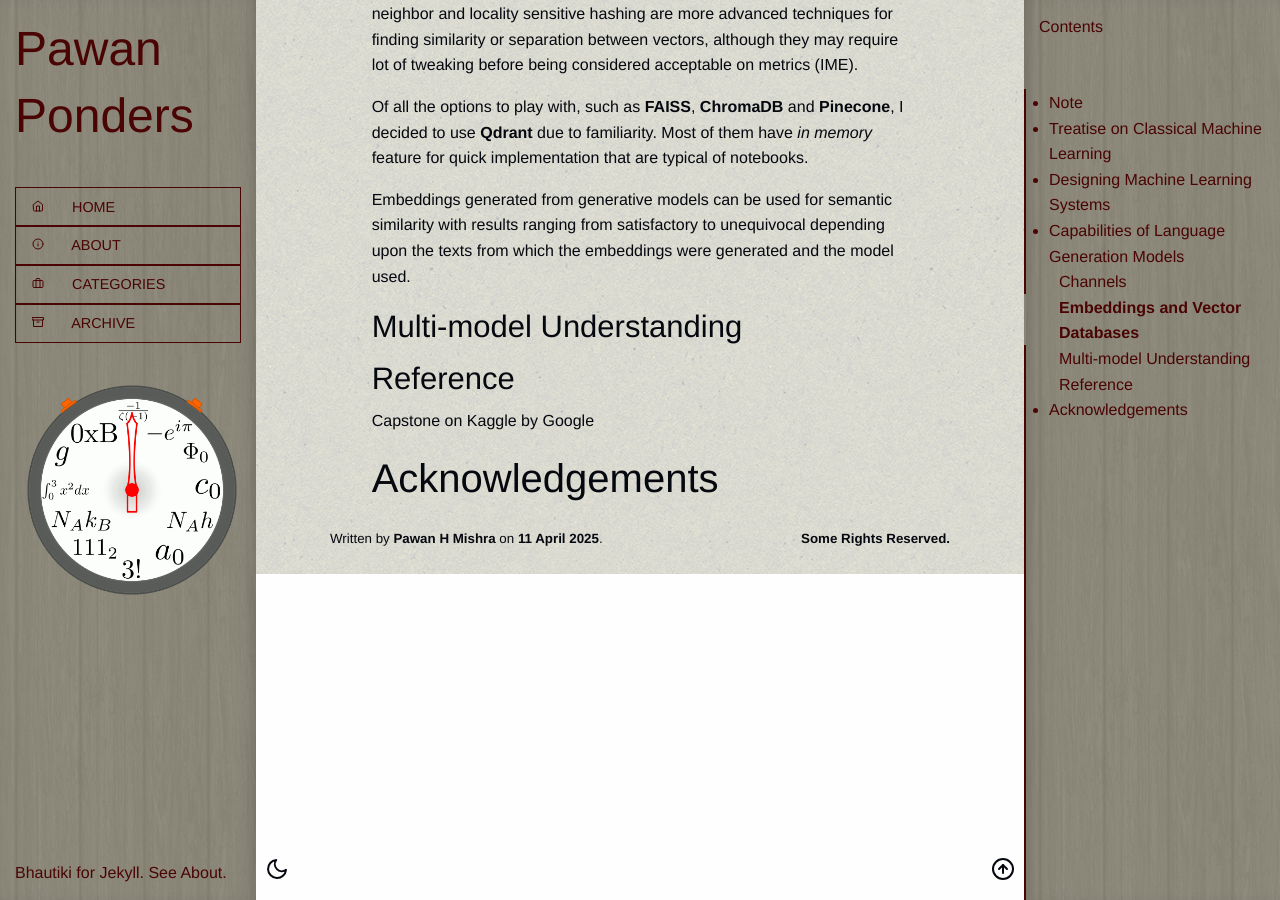
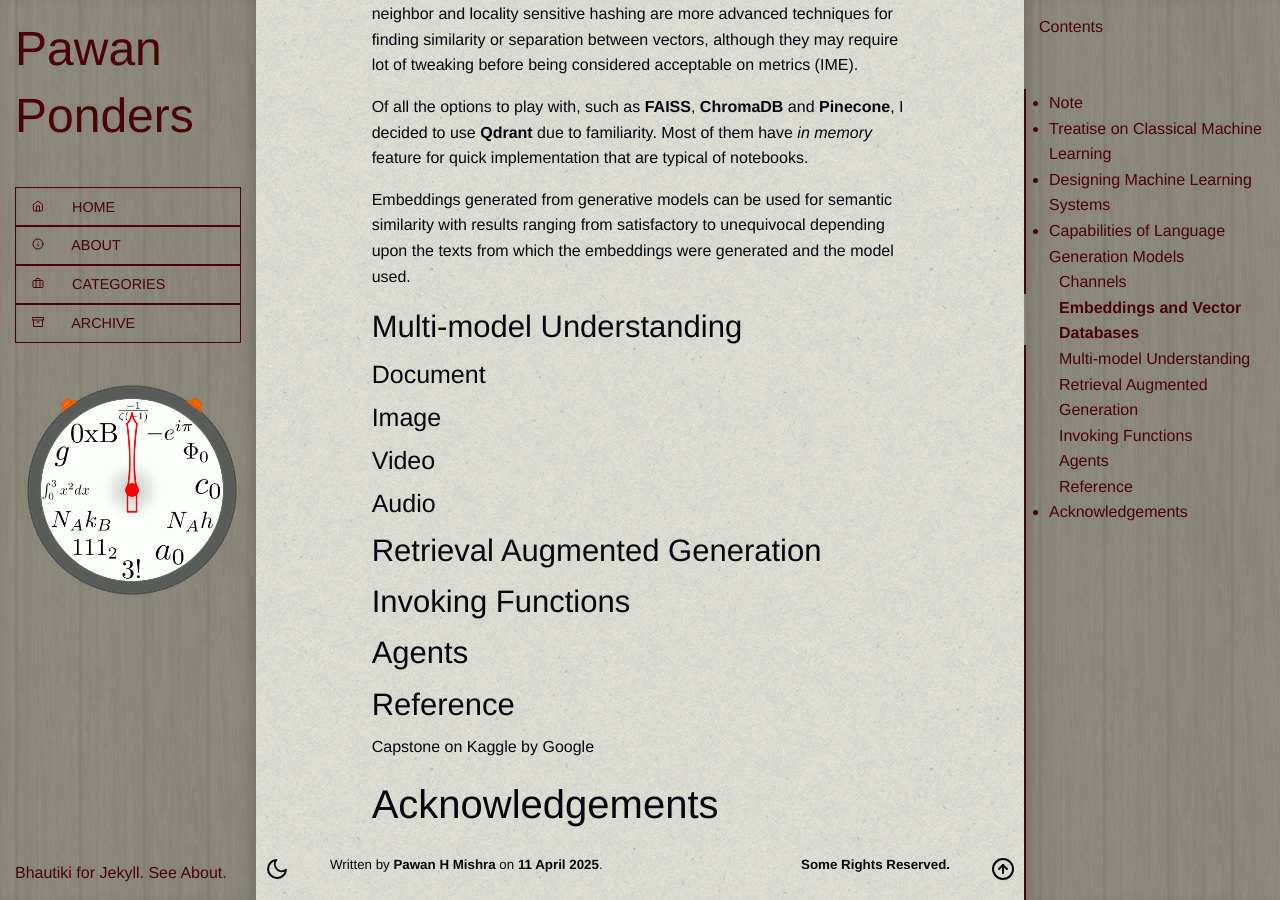
Before and after one commit to pawanmsr/pawanmsr.github.io, a Jekyll site: the page built from _posts/2025-04-11-classical-ml.markdown, in a window 1280 px wide and 900 px high, scrolled down 7640 px. Built offline with Jekyll 4.4.1, drawn with Linux system fonts in a browser that asks for light colours.

```diff
--- a/_posts/2025-04-11-classical-ml.markdown
+++ b/_posts/2025-04-11-classical-ml.markdown
@@ -225,7 +225,19 @@
 
 ### Multi-model Understanding
 
+#### Document
 
+#### Image
+
+#### Video
+
+#### Audio
+
+### Retrieval Augmented Generation
+
+### Invoking Functions
+
+### Agents
 
 ### Reference
 
```
Also changed, not shown: assets/img/posts/cap.svg.
